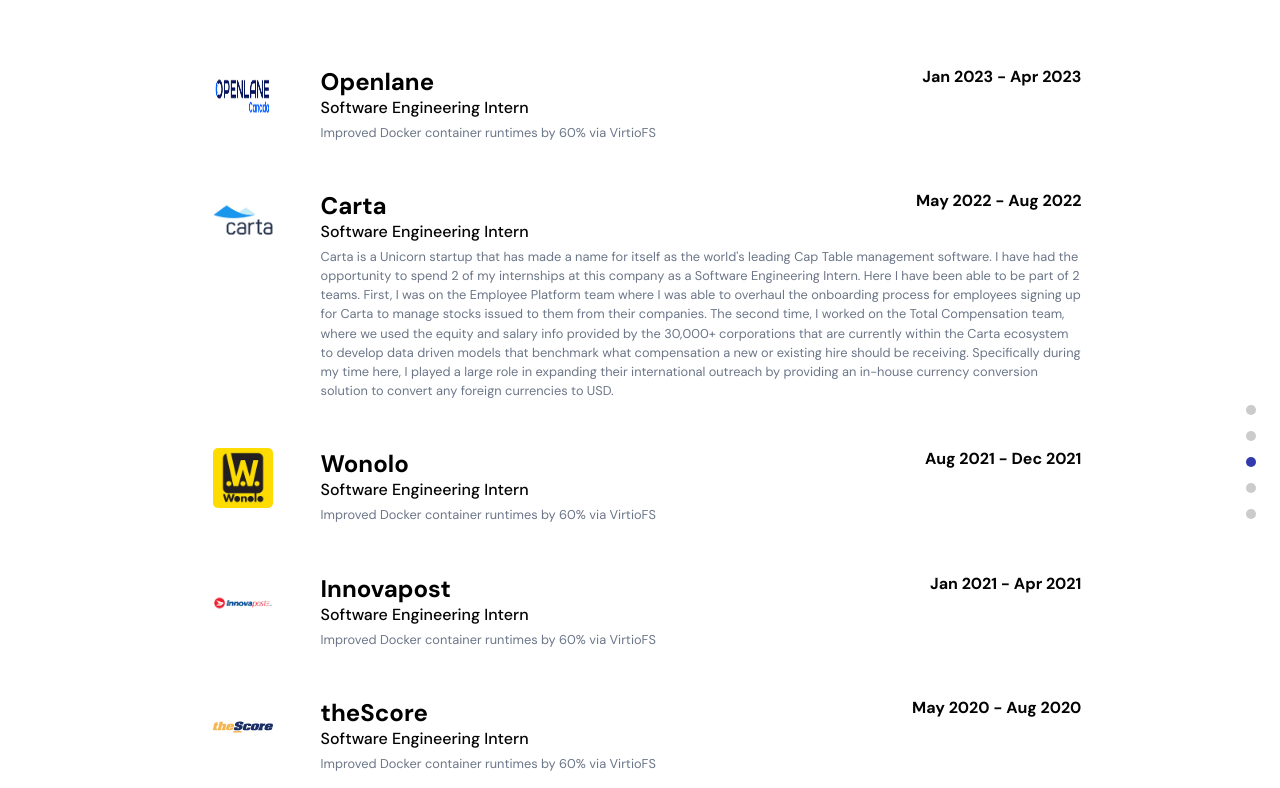
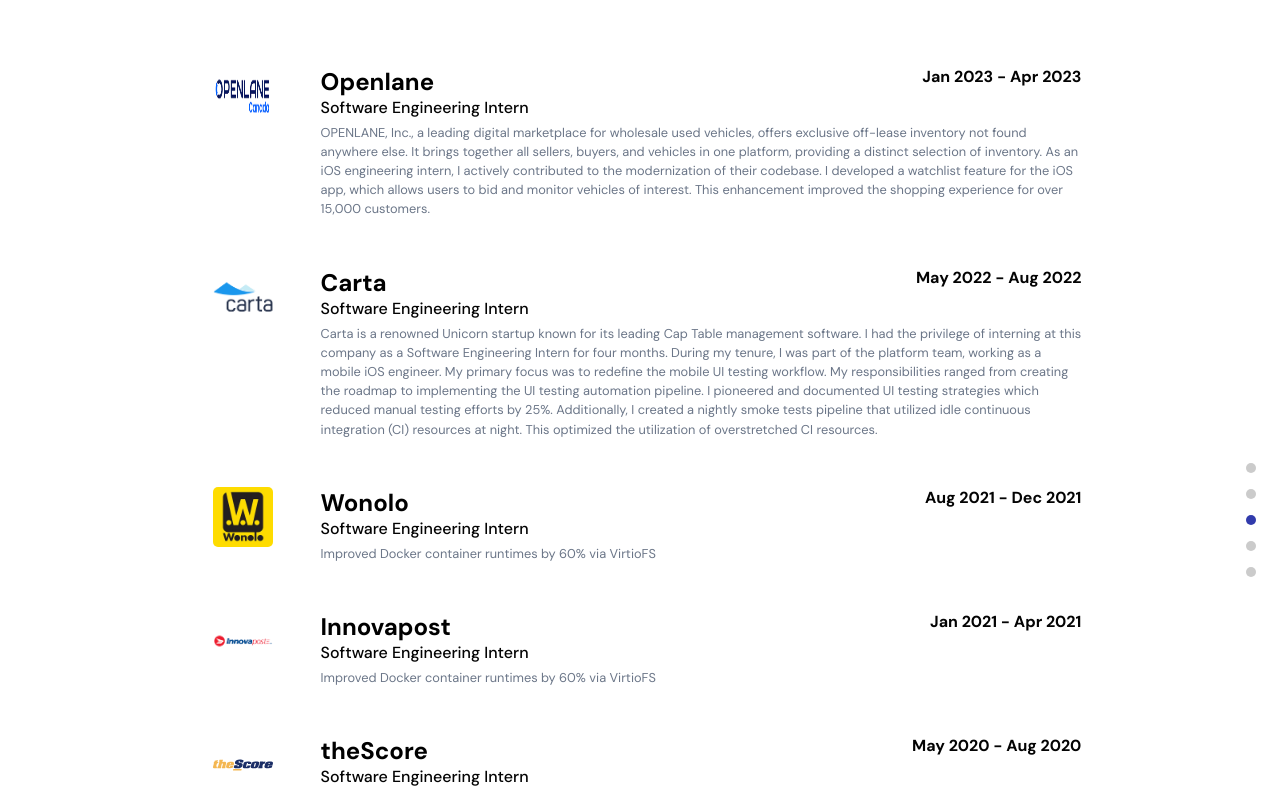
Before and after one commit to mariak211/Personal-portfolio, a React (Create React App) app in the folder frontend/: page / in a window 1280 px wide. Shown: the part 1892-2680 px from the top of the page. Built offline with nearby package versions, Linux system fonts and the light colour scheme.

Commit message:
add experience content

```diff
--- a/frontend/src/Container/Work/Work.jsx
+++ b/frontend/src/Container/Work/Work.jsx
@@ -31,8 +31,7 @@
         "Github"
       ],
 
-      "achievements": "Improved Docker container runtimes by 60% via VirtioFS"
-
+      "achievements": "OPENLANE, Inc., a leading digital marketplace for wholesale used vehicles, offers exclusive off-lease inventory not found anywhere else. It brings together all sellers, buyers, and vehicles in one platform, providing a distinct selection of inventory. As an iOS engineering intern, I actively contributed to the modernization of their codebase. I developed a watchlist feature for the iOS app, which allows users to bid and monitor vehicles of interest. This enhancement improved the shopping experience for over 15,000 customers."
     },
     {
       "companyName": "Carta",
@@ -56,8 +55,7 @@
         "Git"
       ],
 
-      "achievements": "Carta is a Unicorn startup that has made a name for itself as the world's leading Cap Table management software. I have had the opportunity to spend 2 of my internships at this company as a Software Engineering Intern. Here I have been able to be part of 2 teams. First, I was on the Employee Platform team where I was able to overhaul the onboarding process for employees signing up for Carta to manage stocks issued to them from their companies. The second time, I worked on the Total Compensation team, where we used the equity and salary info provided by the 30,000+ corporations that are currently within the Carta ecosystem to develop data driven models that benchmark what compensation a new or existing hire should be receiving. Specifically during my time here, I played a large role in expanding their international outreach by providing an in-house currency conversion solution to convert any foreign currencies to USD."
-
+      "achievements": "Carta is a renowned Unicorn startup known for its leading Cap Table management software. I had the privilege of interning at this company as a Software Engineering Intern for four months. During my tenure, I was part of the platform team, working as a mobile iOS engineer. My primary focus was to redefine the mobile UI testing workflow. My responsibilities ranged from creating the roadmap to implementing the UI testing automation pipeline. I pioneered and documented UI testing strategies which reduced manual testing efforts by 25%. Additionally, I created a nightly smoke tests pipeline that utilized idle continuous integration (CI) resources at night. This optimized the utilization of overstretched CI resources."
     },
     {
       "companyName": "Wonolo",
@@ -131,7 +129,7 @@
         "Github"
       ],
 
-      "achievements": "Improved Docker container runtimes by 60% via VirtioFS"
+      "achievements": "TheScore is an award-winning sportsbook app that provides real-time news, stats, and scores. It offers pregame and in-play markets, quick cashouts, secure transactions, and engaging promotions. During my 4-month internship as an iOS Engineer, I played a pivotal role in rewriting the betting features of theScore app and augmented the props and future feature implementation. This improved design provided millions of sports fans with enriched experiences as they effortlessly followed their favourite sports while betting on the same platform."
 
     },
     {
```
